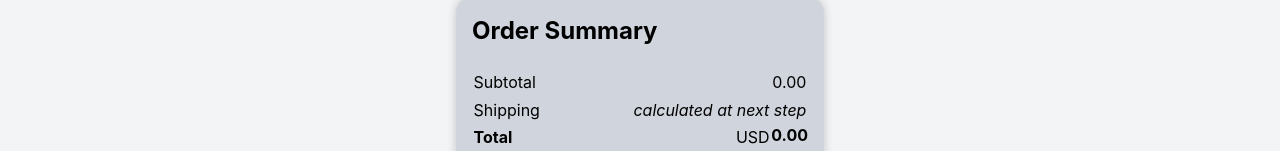
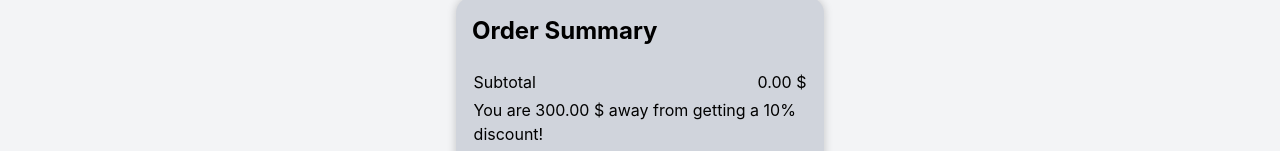
Before and after one commit to Jakob-SA/webstoreFrontend, a React (Vite) app: page / in a window 1280 px wide. Shown: the part 619-770 px from the top of the page. Built offline with nearby package versions, Linux system fonts and the light colour scheme; no server answers.

Commit message:
all logic in totalPrice and orderSummary should be working now. only needs styling.

```diff
--- a/src/components/basket/orderSummary.tsx
+++ b/src/components/basket/orderSummary.tsx
@@ -1,19 +1,24 @@
 import { Link } from "react-router-dom";
-
-import { getTotalPrice } from "./totalPrice";
+import { useTotalPrice, useDiscountAmount } from "./totalPrice";
 function OrderSummary() {
-  const totalPrice = getTotalPrice();
+  const totalPrice = useTotalPrice();
+  const discountAmount = useDiscountAmount();
   return (
     <div className="orderSummary">
       <h2>Order Summary</h2>
       <div>
         <p>Subtotal</p>
-        <p>{totalPrice.toFixed(2)}</p>
+        <p>{totalPrice.toFixed(2)} $</p>
       </div>
       <div>
+      {totalPrice >= 300
+        ? <p>Congratulations! You get a 10% discount! You have saved: {discountAmount.toFixed(2)}</p>
+        : <p>You are {(300 - totalPrice).toFixed(2)} $ away from getting a 10% discount!</p>}
+       </div>
+    <div>
         <p>Shipping</p>
         <p>
-          <i>calculated at next step</i>
+          <i>10 $</i>
         </p>
       </div>
       <div>
@@ -21,8 +26,7 @@ function OrderSummary() {
           <b>Total</b>
         </p>
         <div style={{ display: "flex" }}>
-          <p>USD </p>
-          <b>{totalPrice.toFixed(2)}</b>
+          <b>{(10+totalPrice).toFixed(2)} $</b>
         </div>
       </div>
       <Link to="/delivery">
--- a/src/components/basket/totalPrice.ts
+++ b/src/components/basket/totalPrice.ts
@@ -1,23 +1,27 @@
 import {useShopContext } from "../../contexts/shopContext";
 
-
+var discounted = false;
 function calculateDiscount(totalPrice: number): number {
     if (totalPrice > 300) {
+      discounted = true;
       return totalPrice * 0.9;
     } else {
+      discounted = false;
       return totalPrice;
     }
   }
 
-  export const getDiscountAmount = () => {
-    const totalPrice = getTotalPrice();
-    return (totalPrice / 0.9 - totalPrice).toFixed(2)
+  export const useDiscountAmount = () => {
+    const totalPrice = useTotalPrice();
+    if (discounted)
+    return (totalPrice / 0.9 - totalPrice)
+  else return 0;
   }
 
   //TODO: also make a function to return the total discount amount.
   //
 
-export const getTotalPrice = () => {
+export const useTotalPrice = () => {
 
     const {basketItems} = useShopContext();
 
--- a/src/components/basket/upsellItem.tsx
+++ b/src/components/basket/upsellItem.tsx
@@ -1,9 +1,5 @@
 import "./basket.css";
-import { ShopContext, useShopContext } from "../../contexts/shopContext";
-
-function handleClick() {
-  alert("Taking you back to the shop!");
-}
+import {useShopContext } from "../../contexts/shopContext"
 
 export function UpsellItem() {
   const { products ,basketItems } = useShopContext();
@@ -20,15 +16,15 @@ export function UpsellItem() {
     <>
       <section className="upsellItems">
         <h2>Products you might also like!</h2>
-        {upsellItems.slice(0,4).map((item, index) => (
+        {upsellItems.slice(0,3).map((item, index) => (
           <div key={index}>
             <img
               src={"productPics/product" + item.id + ".jpg"}
               className="productImages"
               width="150"
             />
-            <h3>{item.price ? item.price : 'finding price'}</h3>
-            <h4>{item.name}</h4>
+            <p>{item.price ? item.price : 'finding price'} $</p>
+            <p>{item.name}</p>
           </div>
         ))}
       </section>
```
